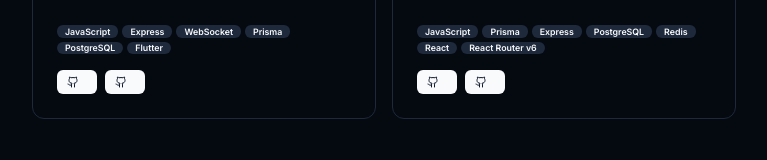
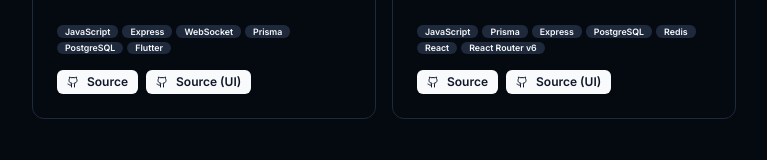
Before and after one commit to alisabry01/portfolio-website, a React (Vite) app: page / in a window 1280 px wide. Shown: the part 1144-1304 px from the top of the page, without its empty margins (256-1023 px from the left). Built offline with nearby package versions, Linux system fonts and the light colour scheme; a web font is replaced by a local one.

Commit message:
feat: Refactor ExperienceList and StyledLink components for improved props handling and styling

```diff
--- a/src/components/experience-list/experience-list.tsx
+++ b/src/components/experience-list/experience-list.tsx
@@ -1,6 +1,6 @@
-import { StyledLink } from "../styled-link";
 import styles from "./experience-list.module.css";
-import { LuGlobe } from "react-icons/lu";
+import type { ElementType } from "react";
+import { StyledLink } from "@/components";
 
 interface CareerPathItem {
   jobTitle: string;
@@ -12,15 +12,16 @@
 }
 
 interface Link {
-  name: string;
-  href: string;
+  label: string;
+  url: string;
+  Icon?: ElementType;
 }
 
 export interface ExperienceBlock {
   id: string;
   organization: {
     name: string;
-    imageUrl: string;
+    image: string;
     orgUrl?: string;
   };
   careerPath: CareerPathItem[];
@@ -46,7 +47,7 @@
                 target="_blank"
               >
                 <img
-                  src={item.organization.imageUrl}
+                  src={item.organization.image}
                   className={styles["org-image"]}
                   alt={`${item.organization.name} logo`}
                   loading="lazy"
@@ -63,7 +64,7 @@
           ) : (
             <header className={styles["org-header"]}>
               <img
-                src={item.organization.imageUrl}
+                src={item.organization.image}
                 className={styles["org-image"]}
                 alt={`${item.organization.name} logo`}
                 loading="lazy"
@@ -99,12 +100,11 @@
             <footer className={styles["link-list"]}>
               {item.links.map((link) => (
                 <StyledLink
-                  key={link.href}
-                  href={link.href}
-                  Icon={LuGlobe}
-                >
-                  {link.name}
-                </StyledLink>
+                  key={link.label}
+                  label={link.label}
+                  url={link.url}
+                  Icon={link.Icon}
+                />
               ))}
             </footer>
           )}
--- a/src/components/styled-link/styled-link.module.css
+++ b/src/components/styled-link/styled-link.module.css
@@ -8,11 +8,13 @@
   font-weight: 600;
   line-height: 1rem;
   cursor: pointer;
-  transition: background-color var(--transition-timing);
+  transition: background-color var(--transition-timing),
+    box-shadow var(--transition-timing);
 }
 
 .styled-link:hover {
-  background-color: var(--prose);
+  background-color: #f8fafced;
+  box-shadow: 4px 4px 8px #1a2332, -4px -4px 8px #232f44;
 }
 
 .styled-link span {
--- a/src/components/styled-link/styled-link.tsx
+++ b/src/components/styled-link/styled-link.tsx
@@ -1,28 +1,27 @@
 import type { ElementType } from "react";
 import styles from "./styled-link.module.css";
+import { LuGlobe } from "react-icons/lu";
 
 interface StyledLinkProps {
-  children: React.ReactNode;
-  href: string;
-  Icon: ElementType;
+  label: string;
+  url: string;
+  Icon?: ElementType;
 }
 
 export const StyledLink: React.FC<StyledLinkProps> = ({
-  children,
-  href,
+  label,
+  url,
   Icon,
 }) => {
   return (
     <a
-      href={href}
+      href={url}
       target="_blank"
       rel="no referrer"
       className={styles["styled-link"]}
     >
-      <span>
-        <Icon />
-      </span>
-      {children}
+      <span>{Icon ? <Icon /> : <LuGlobe />}</span>
+      {label}
     </a>
   );
 };
--- a/src/pages/home.tsx
+++ b/src/pages/home.tsx
@@ -14,7 +14,7 @@
     id: "Alx Africa",
     organization: {
       name: "Alx Africa",
-      imageUrl:
+      image:
         "https://www.alxafrica.com/wp-content/uploads/2023/12/logo-black.svg",
       orgUrl: "https://www.alxafrica.com/",
     },
@@ -40,7 +40,7 @@
     id: "Damietta University",
     organization: {
       name: "Damietta University",
-      imageUrl:
+      image:
         "https://upload.wikimedia.org/wikipedia/ar/3/30/%D8%AC%D8%A7%D9%85%D8%B9%D8%A9_%D8%AF%D9%85%D9%8A%D8%A7%D8%B7.gif",
     },
     careerPath: [
@@ -58,16 +58,19 @@
     ],
     links: [
       {
-        name: "Graduation Project",
-        href: "https://github.com/Life-Nest/backend-service",
+        label: "Graduation Project",
+        url: "https://github.com/Life-Nest/backend-service",
+        Icon: LuGithub,
       },
       {
-        name: "Machine Learning Project",
-        href: "https://github.com/ammarelbadry1/machine-learning",
+        label: "Machine Learning Project",
+        url: "https://github.com/ammarelbadry1/machine-learning",
+        Icon: LuGithub,
       },
       {
-        name: "Computer Vision Notebook",
-        href: "https://github.com/ammarelbadry1/computer-vision",
+        label: "Computer Vision Notebook",
+        url: "https://github.com/ammarelbadry1/computer-vision",
+        Icon: LuGithub,
       },
     ],
   },
```
